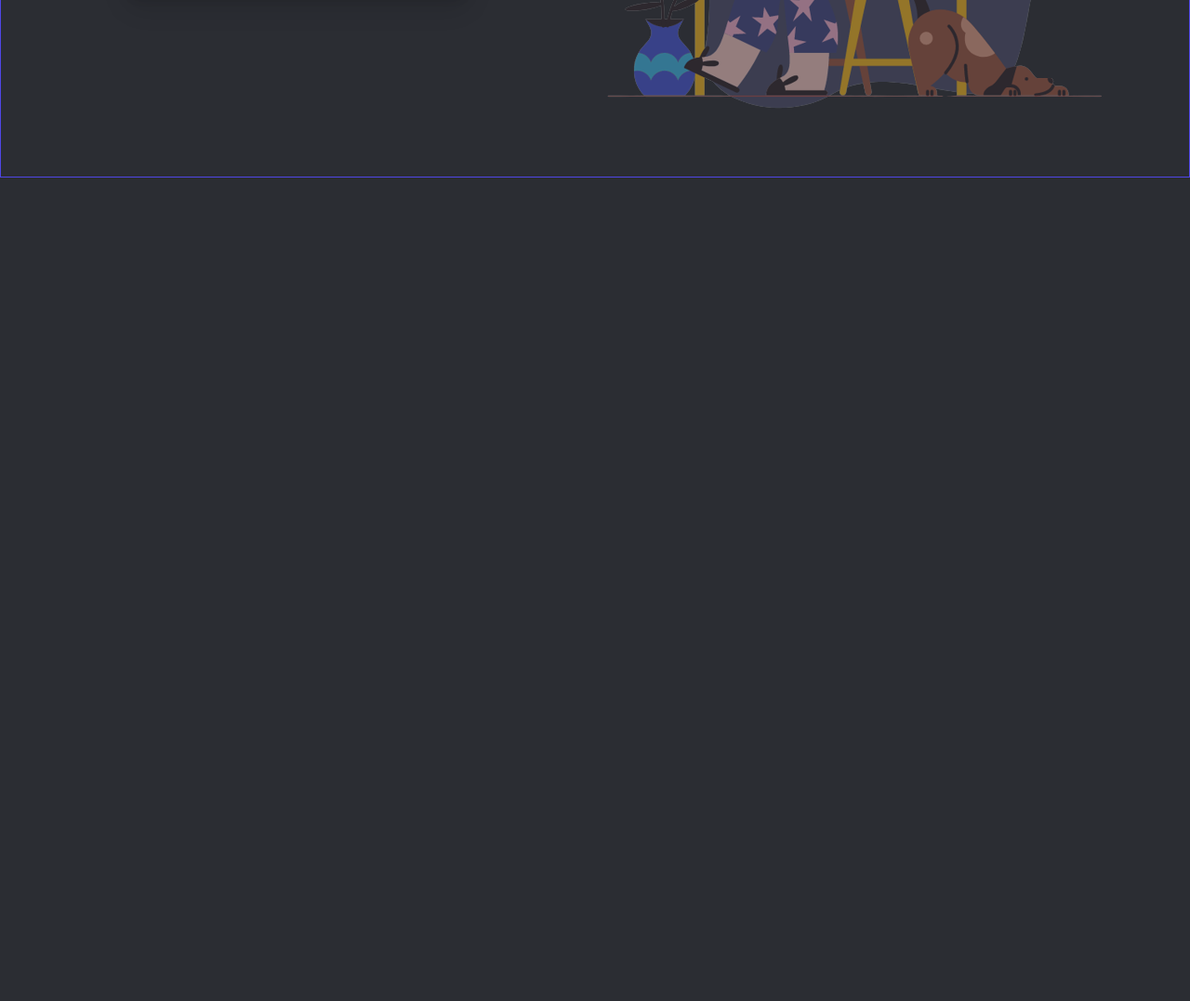
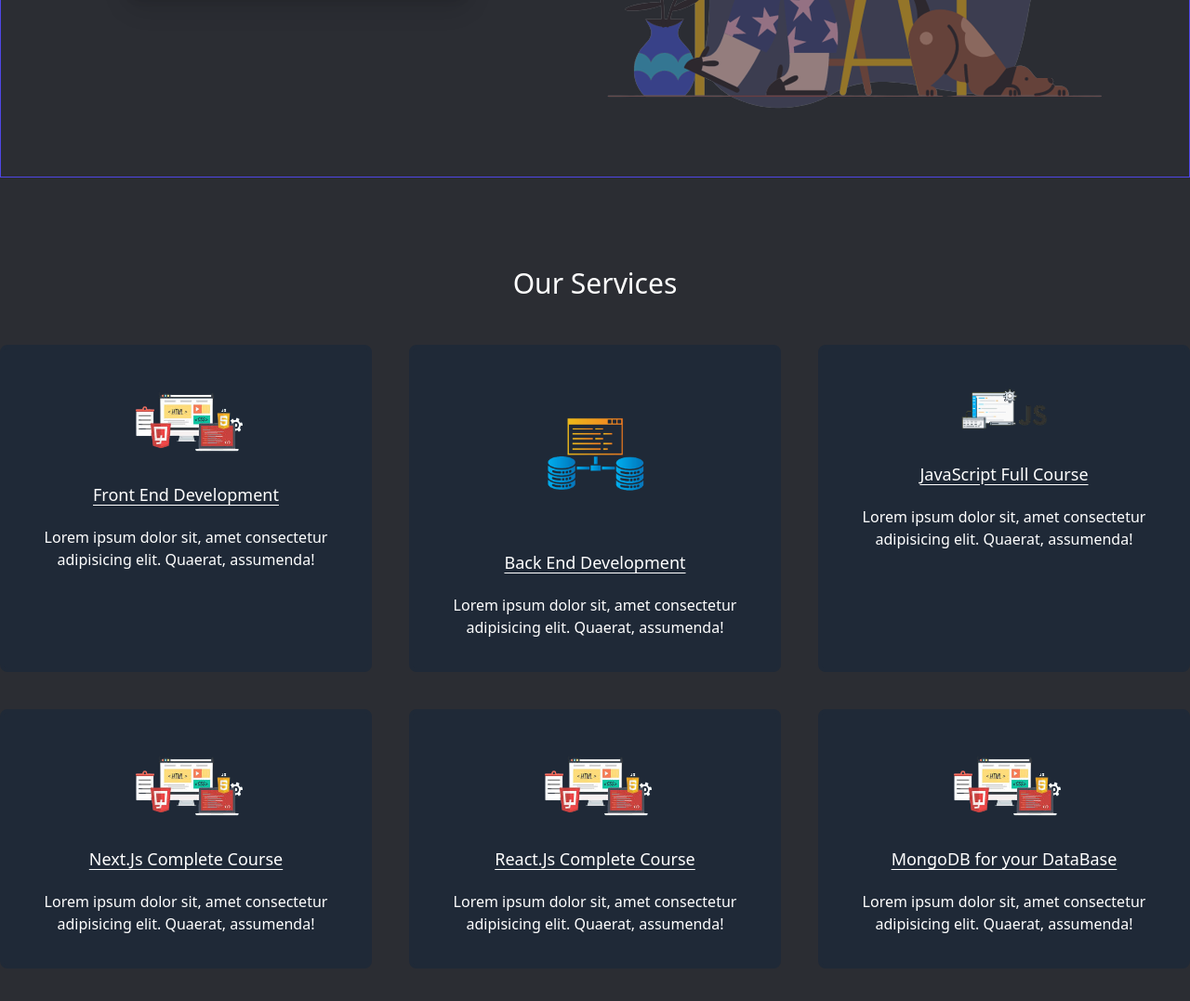
Before and after one commit to OLAMIDEOJ/First-Tailwind-Project, a website built with Vite: page index.html in a window 1280 px wide. Shown: the part 537-1614 px from the top of the page at 93% size. Before the commit the page ends 800 px from the top, so only its background shows below. Built offline with nearby package versions, Linux system fonts and the light colour scheme.

Commit message:
some changes

```diff
--- a/index.html
+++ b/index.html
@@ -11,7 +11,7 @@
 
 <body class="bg-[#2B2D33]">
 
- <nav class="bg-[#2B2D33] shadow-xl">
+ <nav class="bg-[#2B2D33] shadow-xl sticky top-0 z-10">
   <div class="container mx-auto">
    <div class="sm:flex justify-between items-center py-5">
     <div class="text-center mb-3">
@@ -36,7 +36,7 @@
    class="container mx-auto border border-indigo-600 border-t-0 sm:flex justify-around items-center text-center text-white h-[80vh] px-10 pt-10">
    <div>
     <h1 class="text-2xl sm:text-5xl mb-5 sm:mb-16">Smart Coders: Learn <br>Programming</h1>
-    <button class="bg-indigo-900 px-7 py-3 rounded-full text-xl shadow-xl hover:bg-indigo-950">Join: Programming Ojay's Team<svg class="w-7 inline-block text-red-500 ml-2 animate-ping" xmlns="http://www.w3.org/2000/svg" fill="none" viewBox="0 0 24 24" strokeWidth={1.5} stroke="currentColor"
+    <button class="bg-indigo-900 transition px-7 py-3 rounded-full text-xl shadow-xl hover:bg-indigo-950">Join: Programming Ojay's Team<svg class="w-7 inline-block text-red-500 ml-2 animate-ping" xmlns="http://www.w3.org/2000/svg" fill="none" viewBox="0 0 24 24" strokeWidth={1.5} stroke="currentColor"
      className="size-6">
      <path strokeLinecap="round" strokeLinejoin="round" d="M17.25 8.25 21 12m0 0-3.75 3.75M21 12H3" />
     </svg>
@@ -48,6 +48,50 @@
   </div>
  </header>
 
+
+ <main class="container mx-auto">
+
+  <section class="my-24">
+   <h2 class="text-white text-3xl text-center mb-12">Our Services</h2>
+
+   <div class="grid md:grid-cols-2 lg:grid-cols-3 gap-10">
+
+    <div class="bg-gray-800 p-8 rounded-lg text-center border-4 border-[#1F2937] hover:border-indigo-700 cursor-pointer">
+     <img class="w-1/2 mx-auto" src="./images/frontEnd.png" alt="">
+     <h4 class="text-white my-5 text-lg underline underline-offset-4">Front End Development</h4>
+     <p class="text-white">Lorem ipsum dolor sit, amet consectetur adipisicing elit. Quaerat, assumenda!</p>
+    </div>
+    <div class="bg-gray-800 p-8 rounded-lg text-center border-4 border-[#1F2937] hover:border-indigo-700 cursor-pointer">
+     <img class="w-1/2 mx-auto" src="./images/backEnd.png" alt="">
+     <h4 class="text-white my-5 text-lg underline underline-offset-4">Back End Development</h4>
+     <p class="text-white">Lorem ipsum dolor sit, amet consectetur adipisicing elit. Quaerat, assumenda!</p>
+    </div>
+    <div class="bg-gray-800 p-8 rounded-lg text-center border-4 border-[#1F2937] hover:border-indigo-700 cursor-pointer">
+     <img class="w-1/2 mx-auto" src="./images/javascript.png" alt="">
+     <h4 class="text-white my-5 text-lg underline underline-offset-4">JavaScript Full Course</h4>
+     <p class="text-white">Lorem ipsum dolor sit, amet consectetur adipisicing elit. Quaerat, assumenda!</p>
+    </div>
+    <div class="bg-gray-800 p-8 rounded-lg text-center border-4 border-[#1F2937] hover:border-indigo-700 cursor-pointer">
+     <img class="w-1/2 mx-auto" src="./images/frontEnd.png" alt="">
+     <h4 class="text-white my-5 text-lg underline underline-offset-4">Next.Js Complete Course</h4>
+     <p class="text-white">Lorem ipsum dolor sit, amet consectetur adipisicing elit. Quaerat, assumenda!</p>
+    </div>
+    <div class="bg-gray-800 p-8 rounded-lg text-center border-4 border-[#1F2937] hover:border-indigo-700 cursor-pointer">
+     <img class="w-1/2 mx-auto" src="./images/frontEnd.png" alt="">
+     <h4 class="text-white my-5 text-lg underline underline-offset-4">React.Js Complete Course</h4>
+     <p class="text-white">Lorem ipsum dolor sit, amet consectetur adipisicing elit. Quaerat, assumenda!</p>
+    </div>
+    <div class="bg-gray-800 p-8 rounded-lg text-center border-4 border-[#1F2937] hover:border-indigo-700 cursor-pointer">
+     <img class="w-1/2 mx-auto" src="./images/frontEnd.png" alt="">
+     <h4 class="text-white my-5 text-lg underline underline-offset-4">MongoDB for your DataBase</h4>
+     <p class="text-white">Lorem ipsum dolor sit, amet consectetur adipisicing elit. Quaerat, assumenda!</p>
+    </div>
+
+   </div>
+  </section>
+
+ </main>
+
 </body>
 
 </html>
```
